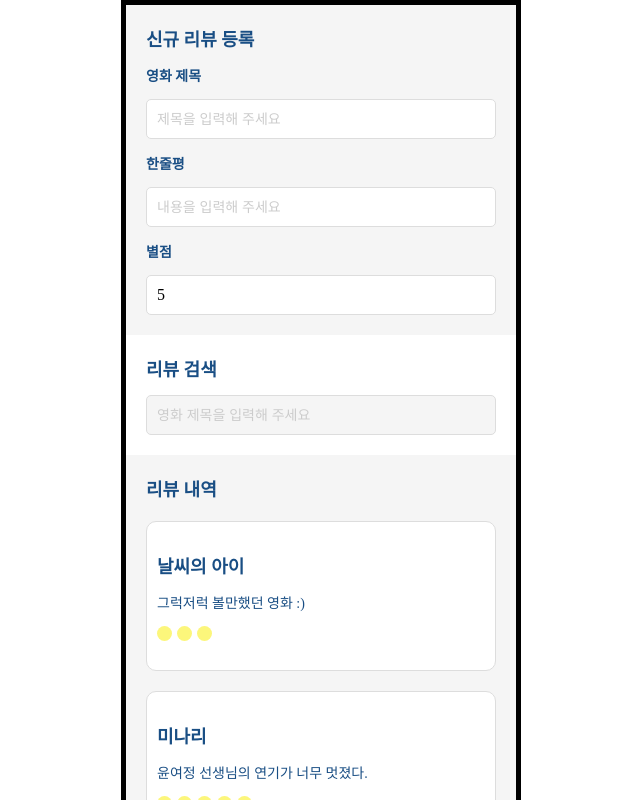
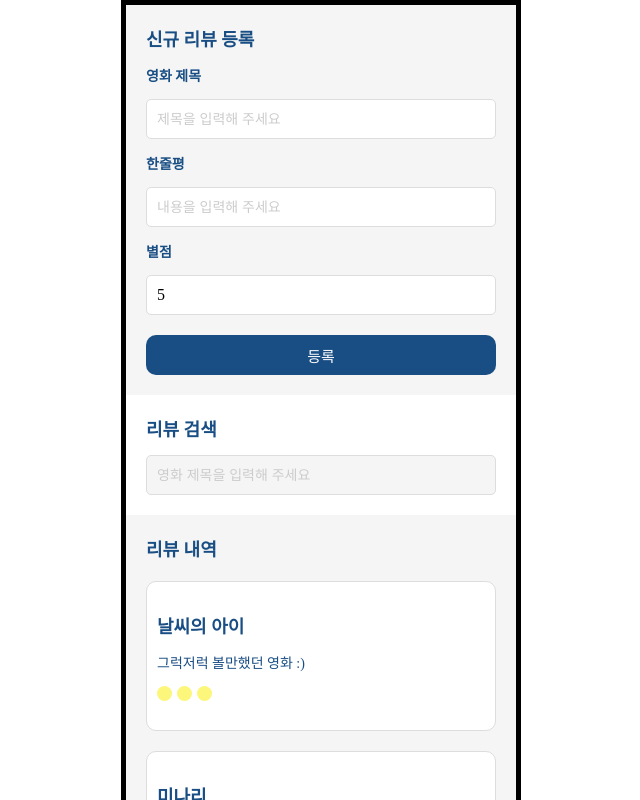
Before and after one commit to devejlee/movie-reviews, a React (Vite) app: page / in a window 1280 px wide. Shown: the top 800 px of the page, without its empty margins (319-959 px from the left). Built offline with nearby package versions, Linux system fonts and the light colour scheme.

Commit message:
add inputBtn

```diff
--- a/src/components/ReviewInputWrap.tsx
+++ b/src/components/ReviewInputWrap.tsx
@@ -12,6 +12,7 @@ const ReviewInputWrap = () => {
       <TextInput placeholderText='내용을 입력해 주세요' />
       <h3>별점</h3>
       <Dropdown options={generateOptions(5)} selectedOption='5' />
+      <button className='inputBtn'>등록</button>
     </div>
   )
 }
--- a/src/index.scss
+++ b/src/index.scss
@@ -132,3 +132,18 @@ input {
     width: 100%;
   }
 }
+
+// button
+.inputBtn {
+  width: 100%;
+  height: 40px;
+  margin-top: 20px;
+  background: #194e84;
+  border-radius: 10px;
+  color: #fff;
+  font-size: 15px;
+  border: none;
+  &:hover {
+    cursor: pointer;
+  }
+}
```
